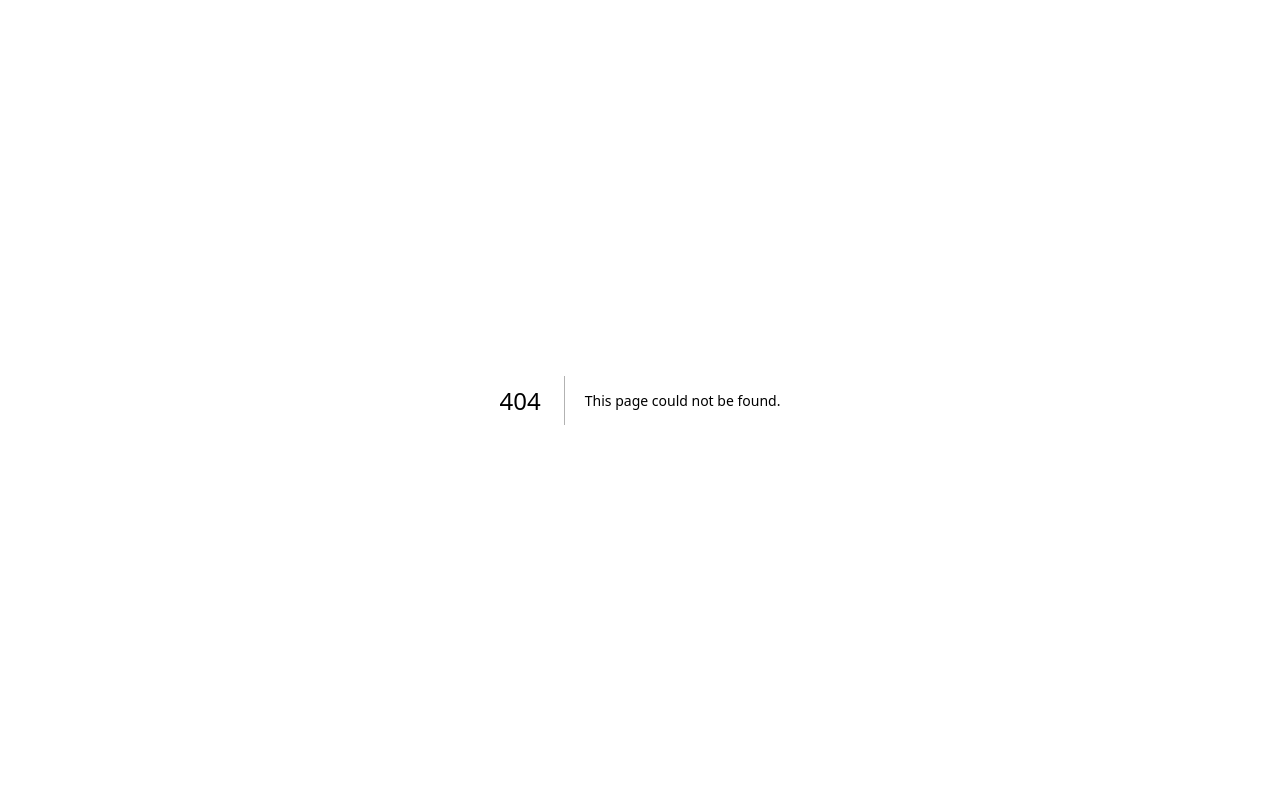
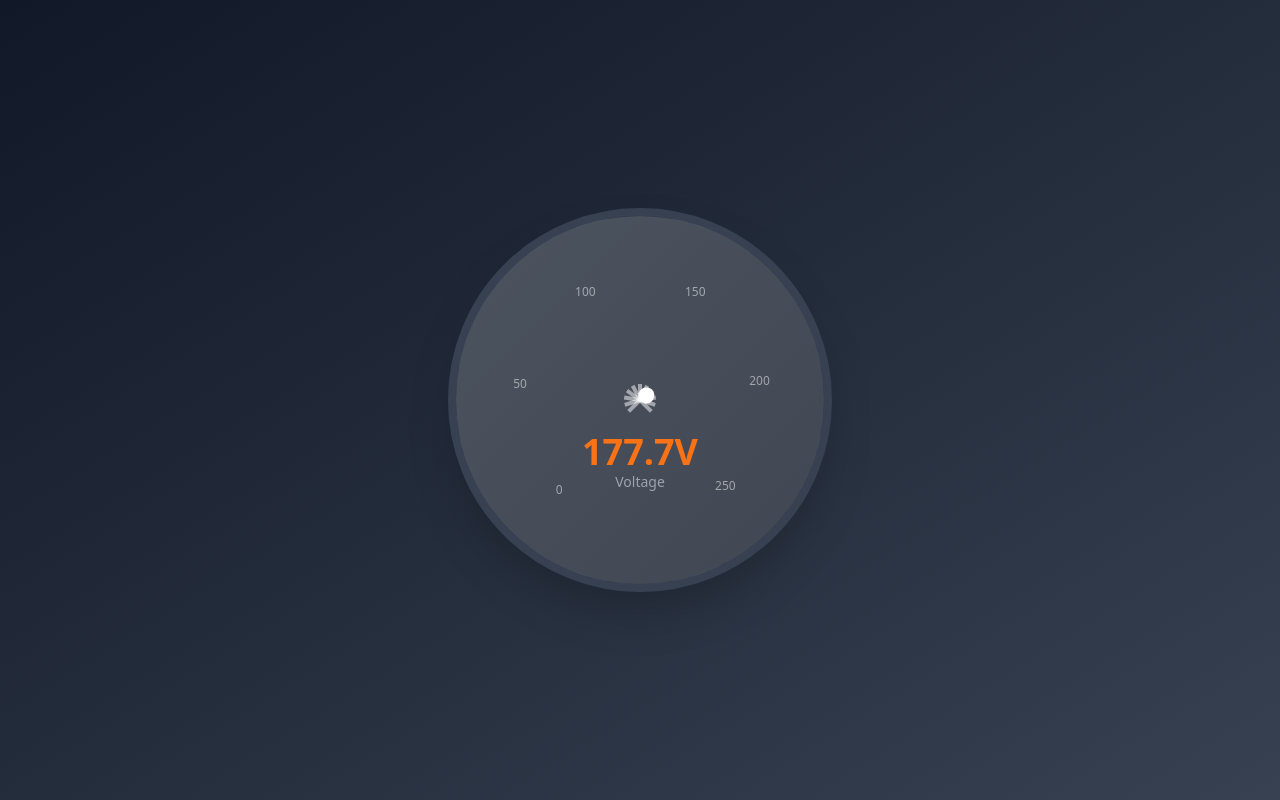
Before and after one commit to Harshithshetty07/Smart-Spindle-Dashboard, a Next.js app in the folder frontend/: page /current in a window 1280 px wide. Before the commit this address had no page. Built offline with nearby package versions, Linux system fonts and the light colour scheme.

Commit message:
Create page.js

```diff
--- /dev/null
+++ b/frontend/app/current/page.js
@@ -0,0 +1,112 @@
+'use client'
+
+import React, { useState, useEffect } from 'react';
+
+const VoltageGauge = () => {
+  const [voltage, setVoltage] = useState(0);
+
+  // Simulate voltage changes
+  useEffect(() => {
+    const interval = setInterval(() => {
+      // Generate a random voltage between 0 and 250
+      const newVoltage = Math.min(250, Math.max(0, Math.random() * 250 + Math.sin(Date.now() / 1000) * 50));
+      setVoltage(newVoltage);
+    }, 1000);
+
+    return () => clearInterval(interval);
+  }, []);
+
+  // Calculate needle rotation based on voltage (0-250V)
+  const calculateRotation = () => {
+    // Map 0-250V to -135 to 135 degrees
+    return Math.min(135, Math.max(-135, (voltage / 250) * 270 - 135));
+  };
+
+  // Color coding for voltage levels
+  const getVoltageColor = () => {
+    if (voltage < 50) return 'text-green-500';
+    if (voltage < 100) return 'text-lime-500';
+    if (voltage < 150) return 'text-yellow-500';
+    if (voltage < 200) return 'text-orange-500';
+    return 'text-red-500';
+  };
+
+  return (
+    <div className="flex items-center justify-center min-h-screen bg-gradient-to-br from-gray-900 to-gray-700">
+      <div className="relative w-96 h-96 rounded-full bg-gradient-to-br from-gray-800 to-gray-900 shadow-2xl border-8 border-gray-700">
+        {/* Gauge Background */}
+        <div className="absolute inset-0 rounded-full bg-opacity-20 bg-white"></div>
+
+        {/* Voltage Scale Markers */}
+        {[...Array(11)].map((_, i) => {
+          const angle = -135 + i * 27;
+          return (
+            <div
+              key={i}
+              className="absolute w-full h-full"
+              style={{ transform: `rotate(${angle}deg)` }}
+            >
+              <div
+                className={`absolute w-1 h-4 bg-white bg-opacity-50
+                  ${i <= voltage / 25 ? 'bg-opacity-100' : 'bg-opacity-20'}
+                  origin-bottom`}
+                style={{
+                  left: 'calc(50% - 2px)',
+                  bottom: '50%',
+                  transformOrigin: 'bottom'
+                }}
+              ></div>
+            </div>
+          );
+        })}
+
+        {/* Needle */}
+        <div
+          className={`absolute bottom-1/2 left-1/2 w-1 transform origin-bottom
+            transition-transform duration-500 ease-in-out ${getVoltageColor()}`}
+          style={{
+            height: '45%',
+            transform: `translateX(-50%) rotate(${calculateRotation()}deg)`
+          }}
+        >
+          <div className="absolute bottom-0 left-1/2 -translate-x-1/2 w-4 h-4 bg-white rounded-full"></div>
+        </div>
+
+        {/* Voltage Display */}
+        <div className="absolute bottom-1/4 left-1/2 -translate-x-1/2 text-center">
+          <div className={`text-4xl font-bold ${getVoltageColor()}`}>
+            {voltage.toFixed(1)}V
+          </div>
+          <div className="text-sm text-gray-400">Voltage</div>
+        </div>
+
+        {/* Gauge Labels */}
+        <div className="absolute inset-0">
+          {[0, 50, 100, 150, 200, 250].map((val, i) => {
+            const angle = -135 + (val / 250) * 270;
+            return (
+              <div
+                key={val}
+                className="absolute w-full h-full text-white text-opacity-50"
+                style={{ transform: `rotate(${angle}deg)` }}
+              >
+                <div
+                  className="absolute text-xs"
+                  style={{
+                    top: '15%',
+                    left: 'calc(50% - 10px)',
+                    transform: `rotate(${-angle}deg)`
+                  }}
+                >
+                  {val}
+                </div>
+              </div>
+            );
+          })}
+        </div>
+      </div>
+    </div>
+  );
+};
+
+export default VoltageGauge;
```
